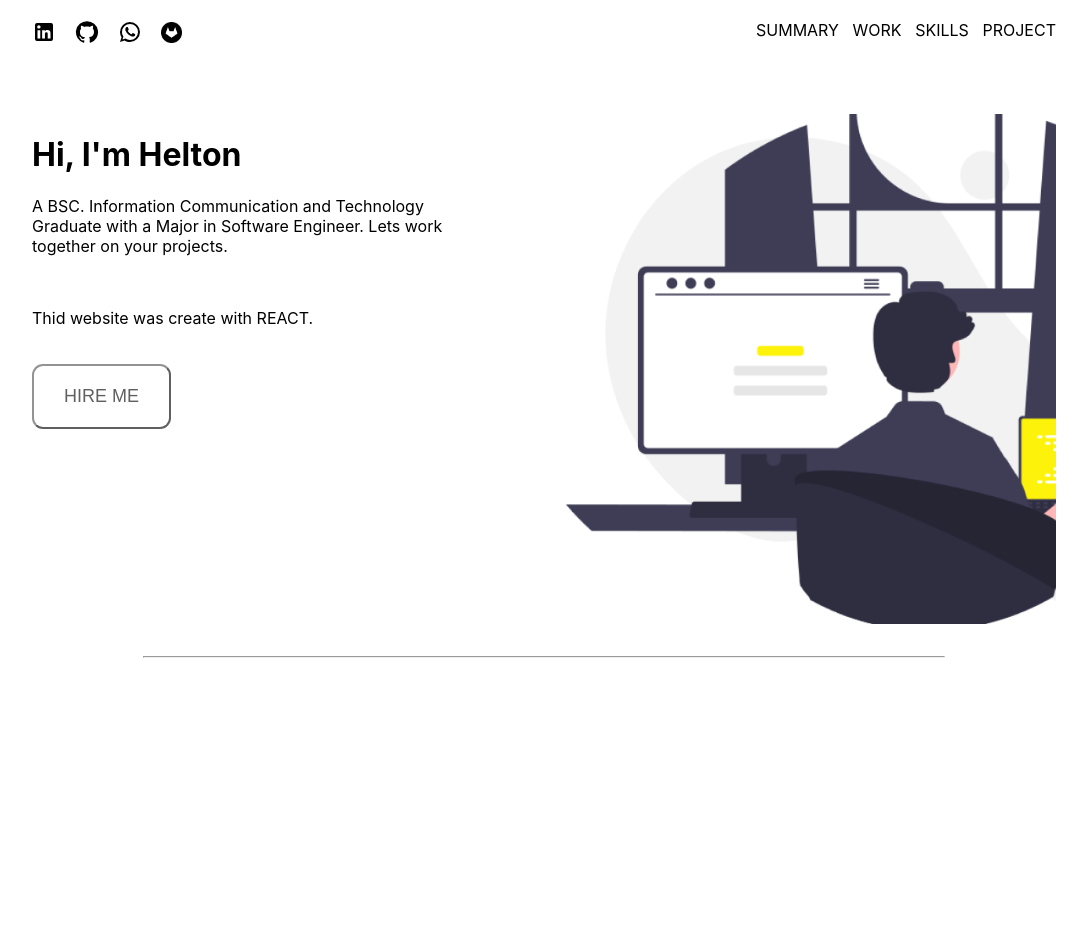
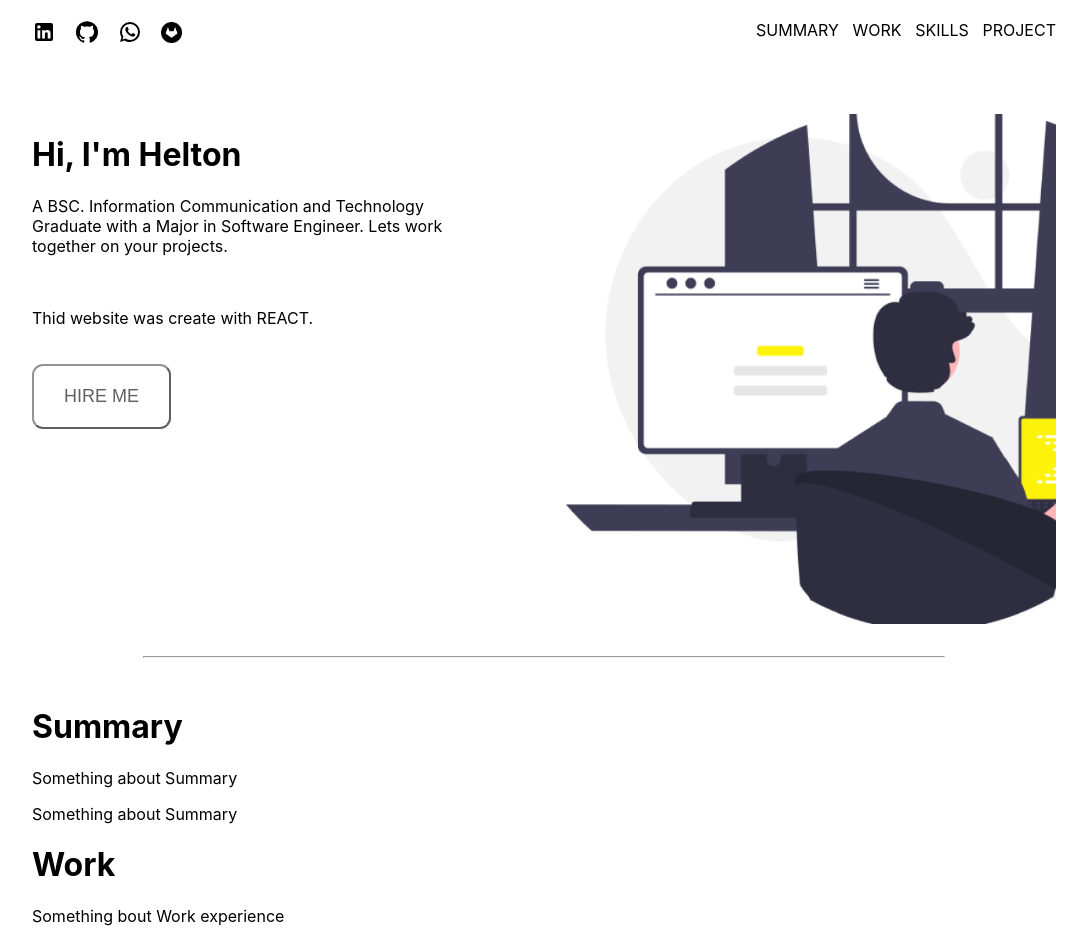
Before and after one commit to gamerboyelz/helton-dev-portfolio, a React (Create React App) app: page / in a window 1280 px wide. Shown: the top 943 px of the page, without its empty margins (96-1183 px from the left). Before the commit the page ends 800 px from the top, so only its background shows below. Built offline with nearby package versions, Linux system fonts and the light colour scheme.

Commit message:
The Detail list component was created using and array of objects that were rendered to the UI using the array map method

```diff
--- a/src/App.js
+++ b/src/App.js
@@ -1,61 +1,104 @@
-import LinkedInIcon from '@mui/icons-material/LinkedIn';
-import GitHubIcon from '@mui/icons-material/GitHub';
-import WhatsAppIcon from '@mui/icons-material/WhatsApp';
-import gitlab_icon from './assets/gitlab-icon.png';
-import heroImage from './assets/heroImage.png';
+import LinkedInIcon from "@mui/icons-material/LinkedIn";
+import GitHubIcon from "@mui/icons-material/GitHub";
+import WhatsAppIcon from "@mui/icons-material/WhatsApp";
+import gitlab_icon from "./assets/gitlab-icon.png";
+import heroImage from "./assets/heroImage.png";
 
-import "./App.styles.scss"
-
+import "./App.styles.scss";
 
 const NavBar = () => {
   return (
     <div className="container-NavBar">
       <div className="container-NavBar-icons">
-        <LinkedInIcon/>
-        <GitHubIcon/>
-        <WhatsAppIcon/>
-        <img className='gitLab' src={gitlab_icon} alt=""/>
+        <LinkedInIcon />
+        <GitHubIcon />
+        <WhatsAppIcon />
+        <img className="gitLab" src={gitlab_icon} alt="" />
       </div>
 
       <div className="container-NavBar-Links">
-        <div>
-          SUMMARY
-        </div>
-        <div>
-          WORK
-        </div>
-        <div>
-          SKILLS
-        </div>
-        <div>
-          PROJECT
-        </div>
+        <div>SUMMARY</div>
+        <div>WORK</div>
+        <div>SKILLS</div>
+        <div>PROJECT</div>
       </div>
     </div>
   );
 };
 
-const HeroSection = ()=> {
-  return(
+const HeroSection = () => {
+  return (
     <div className="container-Hero-Section">
       <div>
         <h1>Hi, I'm Helton</h1>
-        <p>A BSC. Information Communication and Technology Graduate with a Major in Software Engineer. Lets work together on your projects.</p> <br />
-        <p>Thid website was create with REACT.</p><br />
-        <button className='btn-HeroSection'>HIRE ME</button>
+        <p>
+          A BSC. Information Communication and Technology Graduate with a Major
+          in Software Engineer. Lets work together on your projects.
+        </p>{" "}
+        <br />
+        <p>Thid website was create with REACT.</p>
+        <br />
+        <button className="btn-HeroSection">HIRE ME</button>
       </div>
-      <div><img src={heroImage} id='heroSectionImage' alt="" /></div>
-
+      <div>
+        <img src={heroImage} id="heroSectionImage" alt="" />
+      </div>
     </div>
   );
-}
+};
 
-const HorizontalRule = ()=> {
-  return(
-    <div className='horizontalRuleContainer'><hr className='horizontalRule'/></div>
-  )
-}
+const HorizontalRule = () => {
+  return (
+    <div className="horizontalRuleContainer">
+      <hr className="horizontalRule" />
+    </div>
+  );
+};
+// here
+const MainDetailList = () => {
+  const detailListInfo = [
+    {
+      id: 1,
+      heading: "Summary",
+      informationA: "Something about  Summary",
+      informationB: "Something about  Summary"
+    },
+    {
+      id: 2,
+      heading: "Work",
+      informationA: "Something bout Work experience",
+      informationB: "Something bout Work experience"
+    },
+    {
+      id: 3,
+      heading: "Skills",
+      informationA: "Something bout Work experience",
+      informationB: "Something bout Work experience"
 
+    },
+    {
+      id: 4,
+      heading: "Projects",
+      informationA: "Something bout Work experience",
+      informationB: "Something bout Work experience"
+
+    },
+  ];
+
+  return (
+    <div>
+      {detailListInfo.map((detailListInfoObjects) => {
+        return (
+          <div>
+            <h1>{detailListInfoObjects.heading}</h1>
+            <p>{detailListInfoObjects.informationA}</p>
+            <p>{detailListInfoObjects.informationB}</p>
+          </div>
+        );
+      })}
+    </div>
+  );
+};
 
 function App() {
   return (
@@ -63,7 +106,7 @@ function App() {
       <NavBar />
       <HeroSection />
       <HorizontalRule />
-
+      <MainDetailList />
     </div>
   );
 }
```
